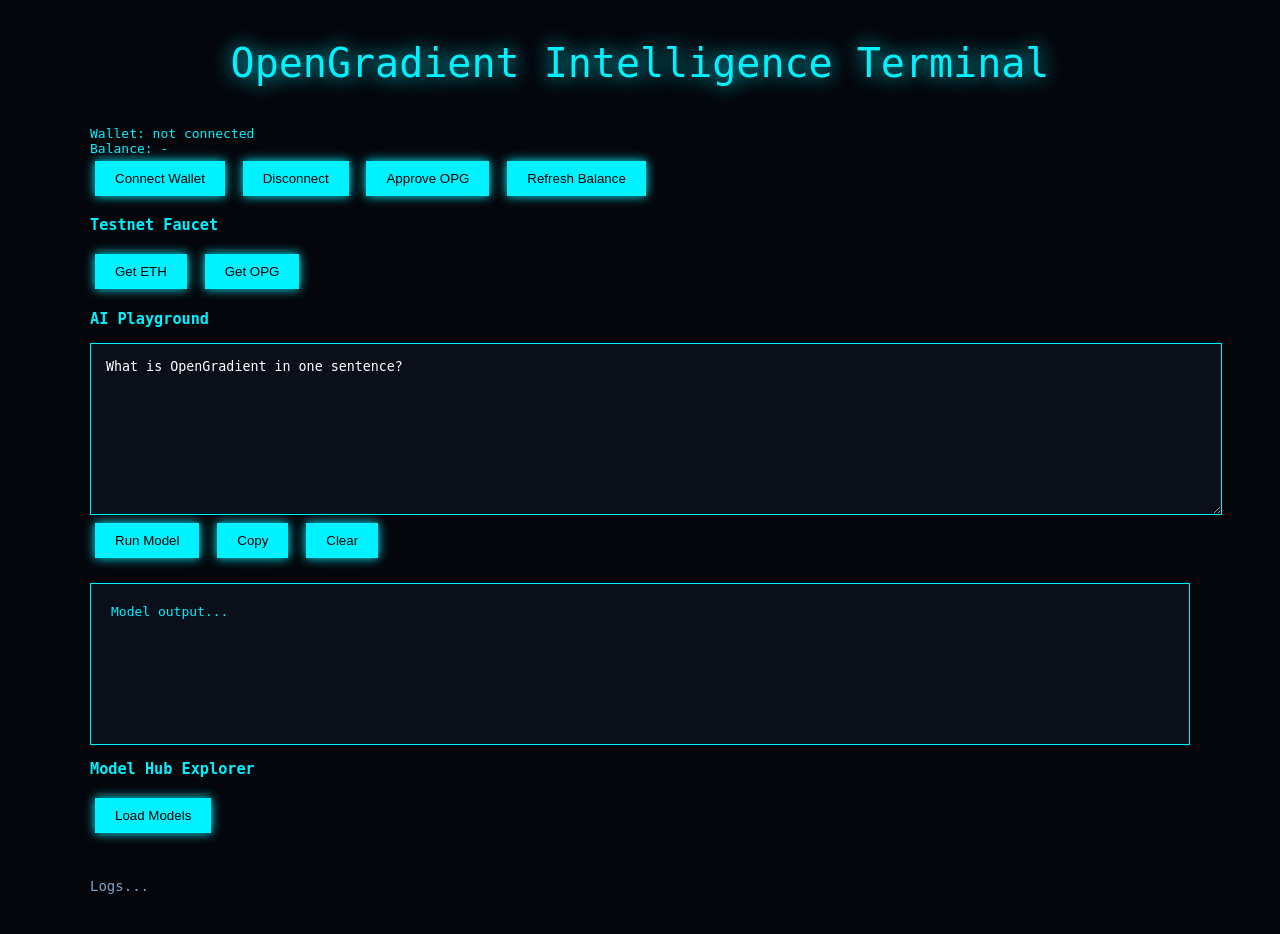
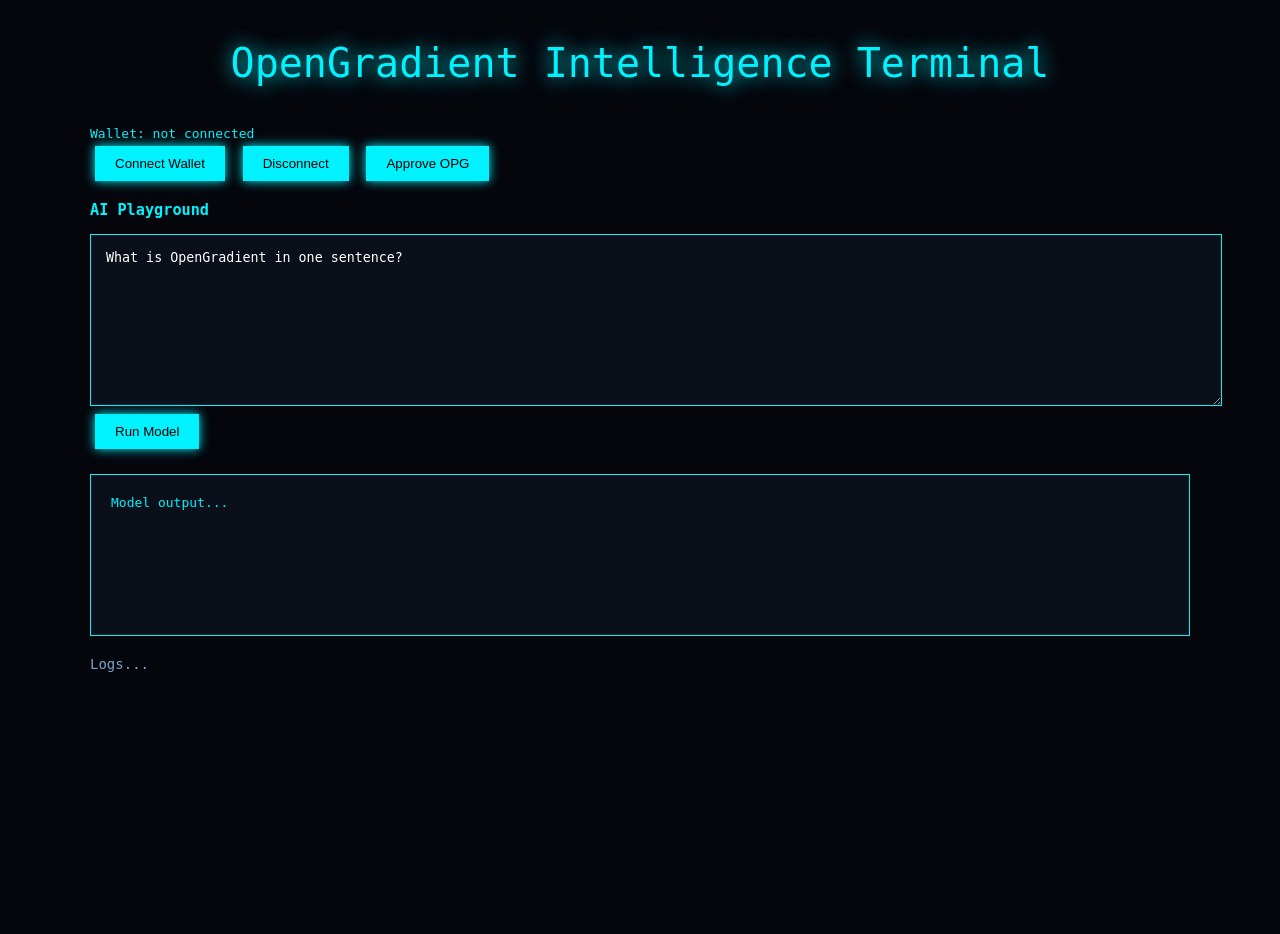
Before and after one commit to arthuroua/opengradient-playground, a Flask app: page / in a window 1280 px wide. After the commit the page ends 672 px from the top, so only its background shows below. Run offline with Flask 3, Linux system fonts and the light colour scheme; some libraries are stand-ins or nearby versions.

Commit message:
Update index.html

```diff
--- a/templates/index.html
+++ b/templates/index.html
@@ -2,7 +2,6 @@
 <html>
 
 <head>
-
 <title>OpenGradient Intelligence Terminal</title>
 
 <script src="https://cdnjs.cloudflare.com/ajax/libs/ethers/5.7.2/ethers.umd.min.js"></script>
@@ -55,19 +54,6 @@
 min-height:120px;
 }
 
-.grid{
-display:grid;
-grid-template-columns:repeat(auto-fit,minmax(200px,1fr));
-gap:20px;
-margin-top:20px;
-}
-
-.card{
-background:#0b0f1a;
-padding:15px;
-border:1px solid #00f2ff;
-}
-
 .log{
 margin-top:20px;
 font-size:14px;
@@ -75,7 +61,6 @@
 }
 
 </style>
-
 </head>
 
 <body>
@@ -90,19 +75,9 @@
 Wallet: not connected
 </div>
 
-<div id="balance">
-Balance: -
-</div>
-
 <button onclick="connect()">Connect Wallet</button>
 <button onclick="disconnect()">Disconnect</button>
 <button onclick="approve()">Approve OPG</button>
-<button onclick="refreshBalance()">Refresh Balance</button>
-
-<h3>Testnet Faucet</h3>
-
-<button onclick="getETH()">Get ETH</button>
-<button onclick="getOPG()">Get OPG</button>
 
 <h3>AI Playground</h3>
 
@@ -113,18 +88,10 @@
 <br>
 
 <button onclick="runModel()">Run Model</button>
-<button onclick="copy()">Copy</button>
-<button onclick="clearOutput()">Clear</button>
 
 <div class="result" id="result">
 Model output...
 </div>
-
-<h3>Model Hub Explorer</h3>
-
-<button onclick="loadModels()">Load Models</button>
-
-<div class="grid" id="models"></div>
 
 <div class="log" id="log">
 Logs...
@@ -138,31 +105,51 @@
 let signer
 let account
 
+const BASE_SEPOLIA = "0x14A34"
+
 const OPG =
 "0x240b09731D96979f50B2C649C9CE10FcF9C7987F"
 
 const PERMIT2 =
 "0x000000000022D473030F116dDEE9F6B43aC78BA3"
 
-const BASE_SEPOLIA =
-"0x14a34"
-
 function log(msg){
 document.getElementById("log").innerText = msg
 }
 
-async function ensureBaseSepolia(){
+async function ensureNetwork(){
 
-const chainId = await window.ethereum.request({
+let chainId = await window.ethereum.request({
 method:"eth_chainId"
 })
 
 if(chainId !== BASE_SEPOLIA){
 
+try{
+
 await window.ethereum.request({
 method:"wallet_switchEthereumChain",
-params:[{ chainId:BASE_SEPOLIA }]
+params:[{ chainId: BASE_SEPOLIA }]
 })
+
+}catch(e){
+
+await window.ethereum.request({
+method:"wallet_addEthereumChain",
+params:[{
+chainId: BASE_SEPOLIA,
+chainName:"Base Sepolia",
+rpcUrls:["https://sepolia.base.org"],
+nativeCurrency:{
+name:"ETH",
+symbol:"ETH",
+decimals:18
+},
+blockExplorerUrls:["https://sepolia.basescan.org"]
+}]
+})
+
+}
 
 }
 
@@ -175,32 +162,20 @@
 return
 }
 
-let eth = window.ethereum
+await ensureNetwork()
 
-if(window.ethereum.providers){
+provider = new ethers.providers.Web3Provider(window.ethereum)
 
-eth = window.ethereum.providers.find(
-p => p.isMetaMask
-) || window.ethereum
-
-}
-
-provider = new ethers.providers.Web3Provider(eth)
-
-await eth.request({
-method:"eth_requestAccounts"
-})
+await provider.send("eth_requestAccounts", [])
 
 signer = provider.getSigner()
 
 account = await signer.getAddress()
 
 document.getElementById("wallet").innerText =
-"Wallet: "+account
+"Wallet: " + account
 
 log("Wallet connected")
-
-refreshBalance()
 
 }
 
@@ -213,30 +188,13 @@
 document.getElementById("wallet").innerText =
 "Wallet: disconnected"
 
-document.getElementById("balance").innerText="Balance: -"
-
 log("Wallet disconnected")
-
-}
-
-async function refreshBalance(){
-
-if(!provider) return
-
-const ethBal =
-await provider.getBalance(account)
-
-const eth =
-ethers.utils.formatEther(ethBal)
-
-document.getElementById("balance").innerText =
-"ETH: "+eth
 
 }
 
 async function approve(){
 
-await ensureBaseSepolia()
+await ensureNetwork()
 
 if(!signer){
 alert("Connect wallet first")
@@ -260,7 +218,7 @@
 const tx =
 await token.approve(PERMIT2, amount)
 
-log("TX: "+tx.hash)
+log("TX: " + tx.hash)
 
 await tx.wait()
 
@@ -270,7 +228,7 @@
 
 async function runModel(){
 
-await ensureBaseSepolia()
+await ensureNetwork()
 
 const prompt =
 document.getElementById("prompt").value
@@ -292,71 +250,6 @@
 
 }
 
-function copy(){
-
-const text =
-document.getElementById("result").innerText
-
-navigator.clipboard.writeText(text)
-
-log("Copied")
-
-}
-
-function clearOutput(){
-
-document.getElementById("result").innerText=""
-
-log("Output cleared")
-
-}
-
-function getETH(){
-
-window.open(
-"https://www.coinbase.com/faucets/base-sepolia-faucet",
-"_blank"
-)
-
-}
-
-function getOPG(){
-
-window.open(
-"https://hub.opengradient.ai/faucet",
-"_blank"
-)
-
-}
-
-async function loadModels(){
-
-const res =
-await fetch("/models")
-
-const models =
-await res.json()
-
-const grid =
-document.getElementById("models")
-
-grid.innerHTML=""
-
-models.forEach(m=>{
-
-const el =
-document.createElement("div")
-
-el.className="card"
-
-el.innerText=m
-
-grid.appendChild(el)
-
-})
-
-}
-
 </script>
 
 </body>
```
